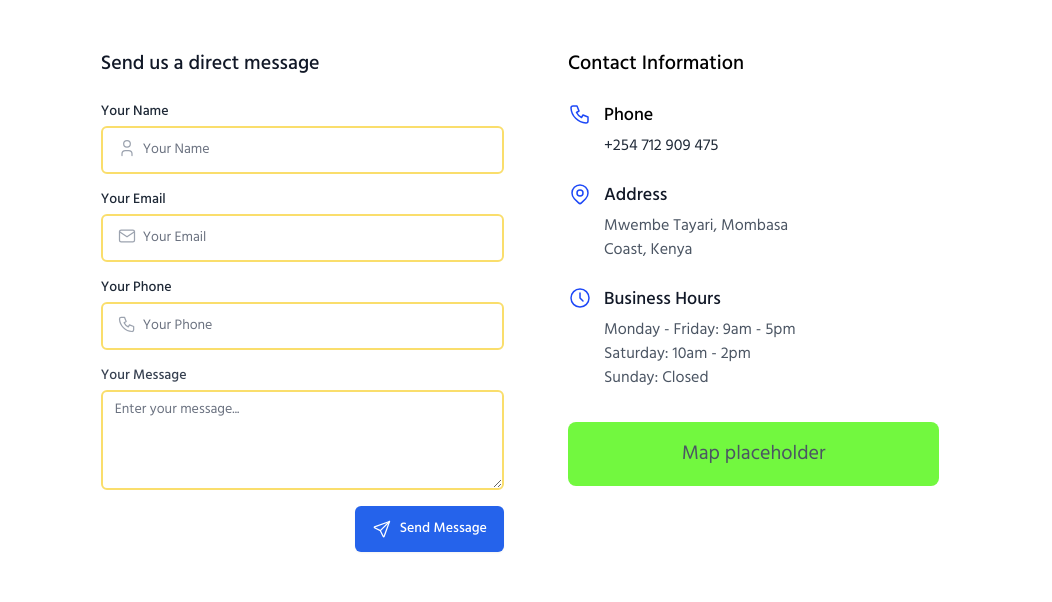
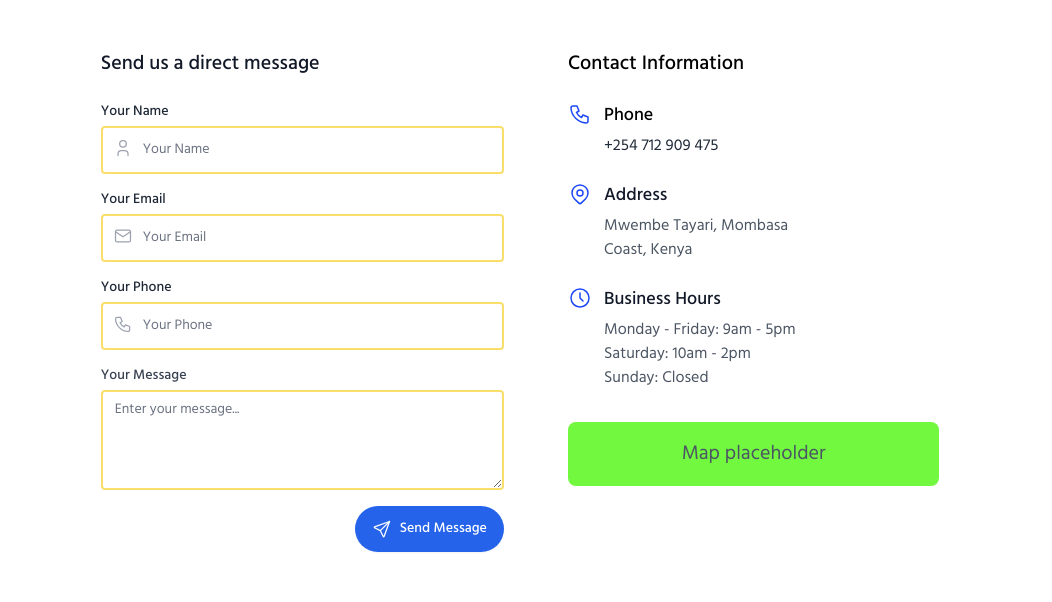
Before and after one commit to cmotanya/my-portfolio, a Next.js app: page / in a window 1280 px wide. Shown: the part 4471-5073 px from the top of the page, without its empty margins (112-1164 px from the left). Built offline with nearby package versions, Linux system fonts and the light colour scheme.

Commit message:
rduced pl- and rounded-md to rounded

```diff
--- a/app/components/contact/contact-form.tsx
+++ b/app/components/contact/contact-form.tsx
@@ -68,7 +68,7 @@ function ContactPage({ accessKey }: { accessKey: string }) {
         {placeholder}
       </label>
       <div className="group relative">
-        <div className="pointer-events-none absolute inset-y-0 left-0 top-1/2 -translate-y-1/2 pl-4">
+        <div className="pointer-events-none absolute inset-y-0 left-0 top-1/2 -translate-y-1/2 pl-3">
           <Icon
             className="h-5 w-5 text-400 transition-colors group-focus-within:text-700"
             stroke={1.5}
@@ -79,7 +79,7 @@ function ContactPage({ accessKey }: { accessKey: string }) {
           type={type}
           id={name}
           placeholder={placeholder}
-          className="block w-full rounded-md border-2 border-secondary py-3 pl-10 pr-4 text-sm leading-5 placeholder-500 transition-all focus:border-secondary focus:shadow-md focus:outline-none"
+          className="block w-full rounded border-2 border-secondary py-3 pl-10 pr-3 text-sm leading-5 placeholder-500 transition-all focus:border-secondary focus:shadow-md focus:outline-none"
         />
       </div>
       {errors[name] && (
@@ -134,7 +134,7 @@ function ContactPage({ accessKey }: { accessKey: string }) {
                     {...register("textarea")}
                     id="textarea"
                     rows={4}
-                    className="block w-full rounded-md border-2 border-secondary px-3 py-2 text-sm leading-5 placeholder-gray-500 focus:outline-none focus:ring-secondary"
+                    className="block w-full rounded border-2 border-secondary px-3 py-2 text-sm leading-5 placeholder-gray-500 focus:outline-none focus:ring-secondary"
                     placeholder="Enter your message..."
                   />
                   {errors.textarea && (
@@ -148,7 +148,7 @@ function ContactPage({ accessKey }: { accessKey: string }) {
                   <button
                     type="submit"
                     disabled={isSubmitting}
-                    className="ml-auto flex w-full items-center justify-center rounded-md border border-transparent bg-blue-600 px-4 py-3 text-sm font-medium text-white shadow-sm hover:bg-blue-700 focus:outline-none focus:ring-2 focus:ring-blue-500 focus:ring-offset-2 disabled:cursor-not-allowed disabled:bg-blue-400 md:w-fit"
+                    className="ml-auto flex w-full items-center justify-center rounded-full border border-transparent bg-blue-600 px-4 py-3 text-sm font-medium text-white shadow-sm hover:bg-blue-700 focus:outline-none focus:ring-2 focus:ring-blue-500 focus:ring-offset-2 disabled:cursor-not-allowed disabled:bg-blue-400 md:w-fit"
                   >
                     {isSubmitting ? (
                       <svg
```
